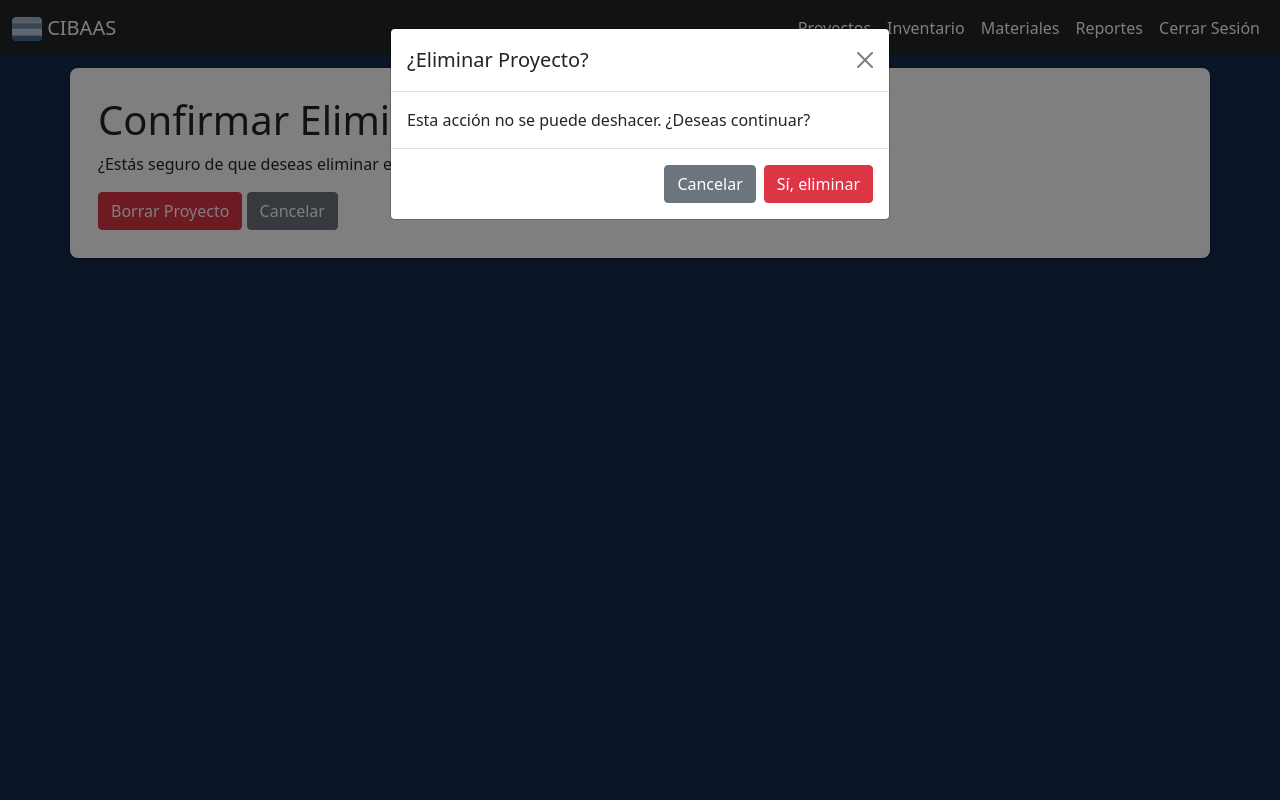
After one commit to ElCorderito/Contruccion, a Django app: page /proyecto/1/confirmar_eliminar/ in a window 1280 px wide, after a click on "Borrar Proyecto". The commit adds this page. Run offline with Django 5.2, Linux system fonts and the light colour scheme; tables that the repository leaves empty hold one stand-in row (values such as "Sample post"); some libraries are stand-ins or nearby versions.

Commit message:
Boton para borrar proyecto

```diff
--- a/CIBAASAPP/views.py
+++ b/CIBAASAPP/views.py
@@ -111,6 +111,18 @@ def proyecto_detalle(request, pk):
         'inventarios': inventarios  # Solo los inventarios tienen paginación
     }
     return render(request, 'proyecto_detalle.html', context)
+
+
+class ProyectoConfirmDeleteView(DetailView):
+    model = Proyecto
+    template_name = 'proyecto_confirm_delete.html'
+    context_object_name = 'proyecto'
+
+
+class ProyectoDeleteView(DeleteView):
+    model = Proyecto
+    template_name = 'proyecto_delete.html'  # (Podrías no usarlo si vas 100% con modal)
+    success_url = reverse_lazy('proyecto_lista')
 
 
 ### Categoria ###
--- a/CIBAASPRO/urls.py
+++ b/CIBAASPRO/urls.py
@@ -18,6 +18,9 @@ urlpatterns = [
     path('proyectos/cambiar-estado/<int:pk>/', CambiarEstadoProyectoView.as_view(), name='cambiar_estado_proyecto'),
     path('proyecto/<int:pk>/', views.proyecto_detalle, name='proyecto_detalle'),
     path('proyecto/<int:pk>/', ProyectoDetalleView.as_view(), name='proyecto_detalle'),
+    path('proyecto/<int:pk>/confirmar_eliminar/', ProyectoConfirmDeleteView.as_view(), name='proyecto_confirmar_eliminar'),
+    path('proyecto/<int:pk>/eliminar/', ProyectoDeleteView.as_view(), name='proyecto_eliminar'),
+
 
     ## Categoria ##
 
--- /dev/null
+++ b/templates/proyecto_confirm_delete.html
@@ -0,0 +1,46 @@
+{% extends 'base.html' %}
+{% block content %}
+<div class="m-2">
+    <h1>Confirmar Eliminación</h1>
+    <p>¿Estás seguro de que deseas eliminar el proyecto <strong>{{ proyecto.nombre }}</strong>?</p>
+
+    <!-- Botón "Borrar" que dispara el modal -->
+    <button type="button" class="btn btn-danger" data-bs-toggle="modal"
+            data-bs-target="#modalEliminarProyecto">
+        Borrar Proyecto
+    </button>
+
+    <!-- Botón "Cancelar" para volver a detalles (o a la lista) -->
+    <a href="{% url 'proyecto_detalle' proyecto.pk %}" class="btn btn-secondary">
+        Cancelar
+    </a>
+</div>
+
+<!-- Modal de confirmación -->
+<div class="modal fade" id="modalEliminarProyecto" tabindex="-1"
+     aria-labelledby="modalEliminarProyectoLabel" aria-hidden="true">
+    <div class="modal-dialog">
+        <div class="modal-content">
+            <div class="modal-header">
+                <h5 class="modal-title" id="modalEliminarProyectoLabel">¿Eliminar Proyecto?</h5>
+                <button type="button" class="btn-close" data-bs-dismiss="modal"
+                        aria-label="Cerrar"></button>
+            </div>
+            <div class="modal-body">
+                Esta acción no se puede deshacer. ¿Deseas continuar?
+            </div>
+            <div class="modal-footer">
+                <button type="button" class="btn btn-secondary"
+                        data-bs-dismiss="modal">
+                    Cancelar
+                </button>
+                <!-- Form que hace POST al endpoint de borrado -->
+                <form method="post" action="{% url 'proyecto_eliminar' proyecto.pk %}">
+                    {% csrf_token %}
+                    <button type="submit" class="btn btn-danger">Sí, eliminar</button>
+                </form>
+            </div>
+        </div>
+    </div>
+</div>
+{% endblock content %}
--- a/templates/proyecto_detalle.html
+++ b/templates/proyecto_detalle.html
@@ -109,5 +109,11 @@
     {% else %}
         <p>No hay inventarios asociados con este proyecto.</p>
     {% endif %}
+    <!-- Botón al final -->
+    <div class="mt-4">
+        <a href="{% url 'proyecto_confirmar_eliminar' proyecto.pk %}" class="btn btn-danger">
+            Eliminar este Proyecto
+        </a>
+    </div>
 </div>
 {% endblock %}
```
